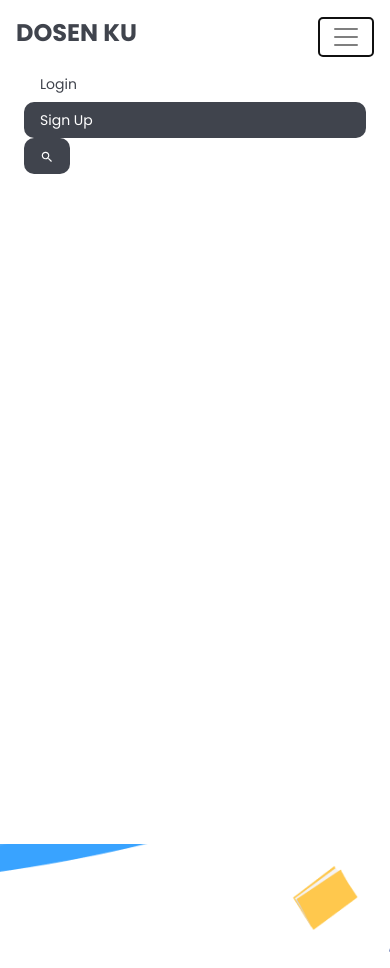
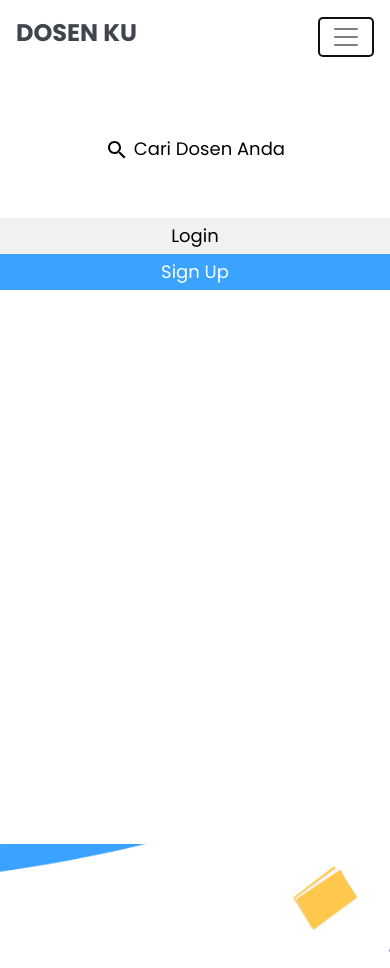
Before and after one commit to Harus-Bisa/frontendv2, a React (Create React App) app in the folder hb-v2/: page / in a window 390 px wide. Both pictures are taken after a click on the button 346 px from the left and 37 px from the top of the page. Shown: the top 968 px of the page. Built offline with nearby package versions, Linux system fonts and the light colour scheme.

Commit message:
mobile navbar

```diff
--- a/hb-v2/src/components/NavigationBar/NavigationBar.js
+++ b/hb-v2/src/components/NavigationBar/NavigationBar.js
@@ -26,6 +26,7 @@ function NavigationBar(props){
   const [isOpen, setIsOpen] = useState(false);
   const [navBackground, setNavBackground] = useState(false)
   const [showSearchBox, setShowSearchBox] = useState(false);
+  const [isMobile, setIsMobile] = useState(window.innerWidth < 768)
 
   const navRef = React.useRef()
   navRef.current = navBackground
@@ -36,13 +37,23 @@ function NavigationBar(props){
         setNavBackground(show)
       }
     }
+    const handleResize = () => {
+      setIsMobile(window.innerWidth < 768)
+    }
+    window.addEventListener("resize", handleResize)
     document.addEventListener('scroll', handleScroll)
     return () => {
       document.removeEventListener('scroll', handleScroll)
+      window.removeEventListener("resize", handleResize)
     }
   }, [])
 
-  const toggle = () => setIsOpen(!isOpen);
+  const toggle = () => {
+    if(isOpen){
+      setShowSearchBox(false)
+    }
+    setIsOpen(!isOpen)
+  };
   const SignUp = (props) =>{
     return(<SignUpPopup collapseNavbar={() => setIsOpen(false)} closePopup={props.closePopup}/>)
   }
@@ -70,6 +81,7 @@ function NavigationBar(props){
         <NavbarBrand href="/" className="brand" style={{color:textColor}}>Dosen Ku</NavbarBrand>
         <NavbarToggler onClick={toggle} />
         <Collapse isOpen={isOpen} navbar className={isOpen ? "justify-content-end full-height" : "justify-content-end"}>
+        {!isMobile &&
           <Nav navbar className="navbar-width">
             {props.loggedIn && props.name && !showSearchBox &&
               <UncontrolledDropdown nav inNavbar>
@@ -124,6 +136,72 @@ function NavigationBar(props){
               <ButtonBase onClick={() => setShowSearchBox(true)}><NavLink className={navlinkClassname}><Search style={{fontSize:'14px'}}/></NavLink></ButtonBase>
             </NavItem>}
           </Nav>
+        }
+        {
+          isMobile &&
+          <Nav navbar className="navbar-width">
+            {props.loggedIn && props.name && !showSearchBox &&
+              <UncontrolledDropdown nav inNavbar>
+                <DropdownToggle nav caret>
+                  Hello, {props.name}!
+                </DropdownToggle>
+                <DropdownMenu right>
+                  <DropdownItem>
+                    <NavLink id="logoff" onClick={logout}>Log Out</NavLink>
+                  </DropdownItem>
+                </DropdownMenu>
+              </UncontrolledDropdown>
+            }
+            {showSearchBox &&
+              <NavItem style={{width:'inherit'}}>
+                <SearchBox
+                  close={() => {
+                    setIsOpen(false)
+                    setShowSearchBox(false)
+                  }}
+                  type="navbar-xs"
+                />
+              </NavItem>
+            }
+            {!showSearchBox &&
+            <NavItem style={{paddingTop:'4rem', paddingBottom:'3rem'}}>
+              <ButtonBase onClick={() => setShowSearchBox(true)}>
+                <NavLink style={{color:'black'}}>
+                  <Search/> Cari Dosen Anda
+                </NavLink>
+              </ButtonBase>
+            </NavItem>
+            }
+            {(!props.loggedIn && !showSearchBox) &&
+            <React.Fragment>
+              <NavItem>
+                <Popup
+                    trigger={{
+                        component:NavLink,
+                        id:'login',
+                        style:{color:"black", backgroundColor:"#F1F1F1"},
+                        className:"navbar-full-width"
+                    }}
+                    purpose="Login"
+                    content={LoginPopup}
+                />
+              </NavItem>
+              <NavItem>
+                <Popup
+                  trigger={{
+                      component:NavLink,
+                      id:'signup',
+                      style:{backgroundColor:"var(--hb-blue)", color:'white'},
+                      className:"navbar-full-width"
+                  }}
+                  purpose="Sign Up"
+                  content={SignUp}
+                />
+              </NavItem>
+            </React.Fragment>
+            }
+          </Nav>
+        }
         </Collapse>
       </Navbar>
     </div>
--- a/hb-v2/src/components/SearchBox/SearchBox.js
+++ b/hb-v2/src/components/SearchBox/SearchBox.js
@@ -58,6 +58,7 @@ function SearchBox(props){
 
                             </div>
                         </div>
+                        {/* {!props.type === "navbar-xs" &&  */}
                         <div className="col-md-1">
                             <div className="row" style={{height:"100%"}}>
                                 <div className="col">
--- a/hb-v2/src/css/index.css
+++ b/hb-v2/src/css/index.css
@@ -294,6 +294,7 @@ label{
 }
 .full-height{
   height:100vh !important;
+  transition: height 0.5s;
 }
 
 /* SM */
@@ -309,6 +310,17 @@ label{
   }
   .navbar-width{
     width: inherit;
+  }
+  .navbar-full-width{
+    margin-right: -1.5rem;
+    margin-left: -1.5rem;
+  }
+  .nav-link{
+    text-align: center;
+    font-size: 18px;
+  }
+  .navbar-nav{
+    text-align: center;
   }
 
 }
--- a/hb-v2/src/css/searchBox.css
+++ b/hb-v2/src/css/searchBox.css
@@ -63,6 +63,9 @@
     border-bottom-color: transparent !important;
     border-right-color: #C4C4C4 !important;
   }
+  .search-box .search-input-wrapper{
+    border-bottom: 1px solid #c4c4c4;
+  }
 }
 
 /*MD*/
```
